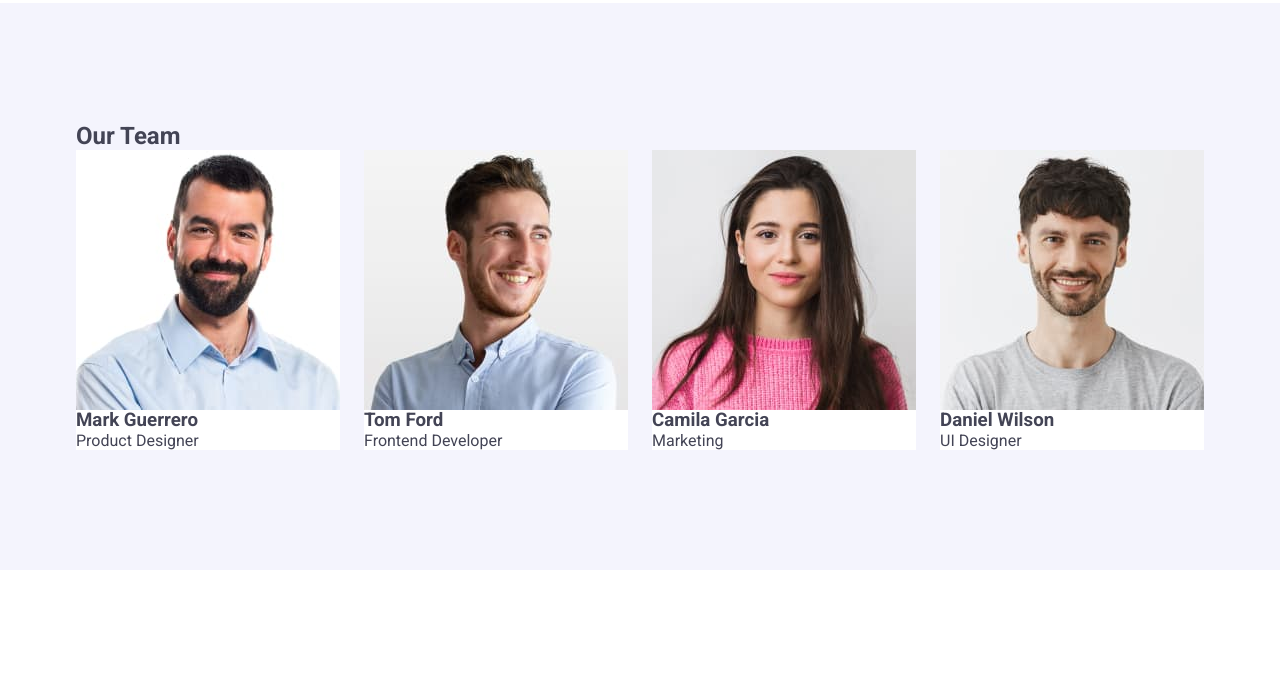
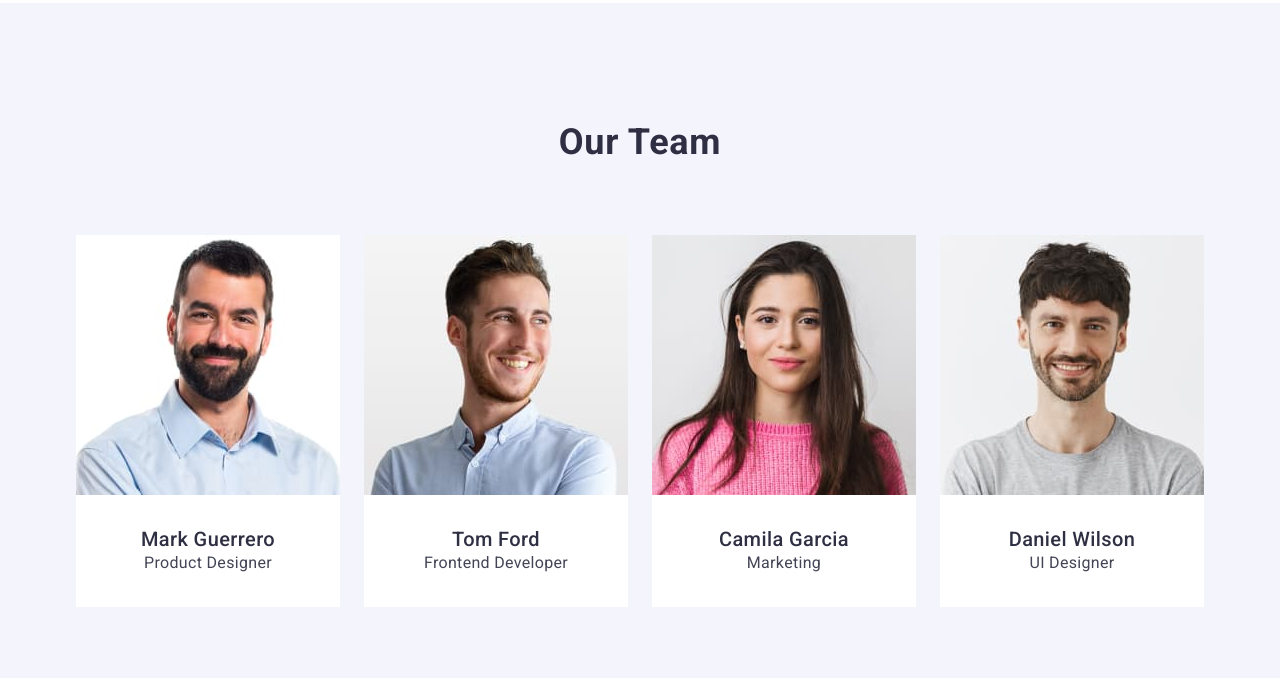
Before and after one commit to dima1310/goit-markup-hw-03, a plain HTML site: page index.html in a window 1280 px wide. Shown: the part 1062-1740 px from the top of the page. Drawn offline with nearby package versions, Linux system fonts and the light colour scheme.

Commit message:
update section3

```diff
--- a/css/styles.css
+++ b/css/styles.css
@@ -165,6 +165,7 @@ img {
 .features-item {
   max-width: 264px;
 }
+
 .item-title {
   font-weight: 500;
   font-size: 20px;
@@ -183,19 +184,41 @@ img {
 }
 .container-team {
   margin: 0 auto;
-  padding-top: 120px;
-  padding-bottom: 120px;
 }
 .team-list {
   display: flex;
   gap: 24px;
   align-items: center;
-
   width: calc((100% – 72px) / 4);
+  padding-bottom: 120px;
 }
-.team-item-title,
+.team-title {
+  font-weight: 700;
+  font-size: 36px;
+  line-height: 1.11;
+  letter-spacing: 0.02em;
+  text-align: center;
+  color: #2e2f42;
+  padding-top: 120px;
+  padding-bottom: 72px;
+}
+.team-item-subtitle {
+  font-weight: 500;
+  font-size: 20px;
+  line-height: 1.2;
+  letter-spacing: 0.02em;
+  text-align: center;
+  color: #2e2f42;
+  padding-top: 32px;
+}
 .team-item-text {
-  align-items: center;
+  font-weight: 400;
+  font-size: 16px;
+  line-height: 1.5;
+  letter-spacing: 0.02em;
+  text-align: center;
+  color: #434455;
+  padding-bottom: 32px;
 }
 .portfolio-title {
   align-items: center;
--- a/index.html
+++ b/index.html
@@ -94,7 +94,7 @@
       </section>
       <section class="team">
         <div class="container container-team">
-          <h2 class="team-subtitle">Our Team</h2>
+          <h2 class="team-title">Our Team</h2>
 
           <ul class="team-list">
             <li class="team-item">
@@ -105,7 +105,7 @@
                 height="260"
               />
 
-              <h3 class="team-item-title">Mark Guerrero</h3>
+              <h3 class="team-item-subtitle">Mark Guerrero</h3>
               <p class="team-item-text">Product Designer</p>
             </li>
 
@@ -117,7 +117,7 @@
                 height="260"
               />
 
-              <h3 class="team-item-title">Tom Ford</h3>
+              <h3 class="team-item-subtitle">Tom Ford</h3>
               <p class="team-item-text">Frontend Developer</p>
             </li>
             <li class="team-item">
@@ -128,7 +128,7 @@
                 height="260"
               />
 
-              <h3 class="team-item-title">Camila Garcia</h3>
+              <h3 class="team-item-subtitle">Camila Garcia</h3>
               <p class="team-item-text">Marketing</p>
             </li>
             <li class="team-item">
@@ -139,7 +139,7 @@
                 height="260"
               />
 
-              <h3 class="team-item-title">Daniel Wilson</h3>
+              <h3 class="team-item-subtitle">Daniel Wilson</h3>
               <p class="team-item-text">UI Designer</p>
             </li>
           </ul>
```
